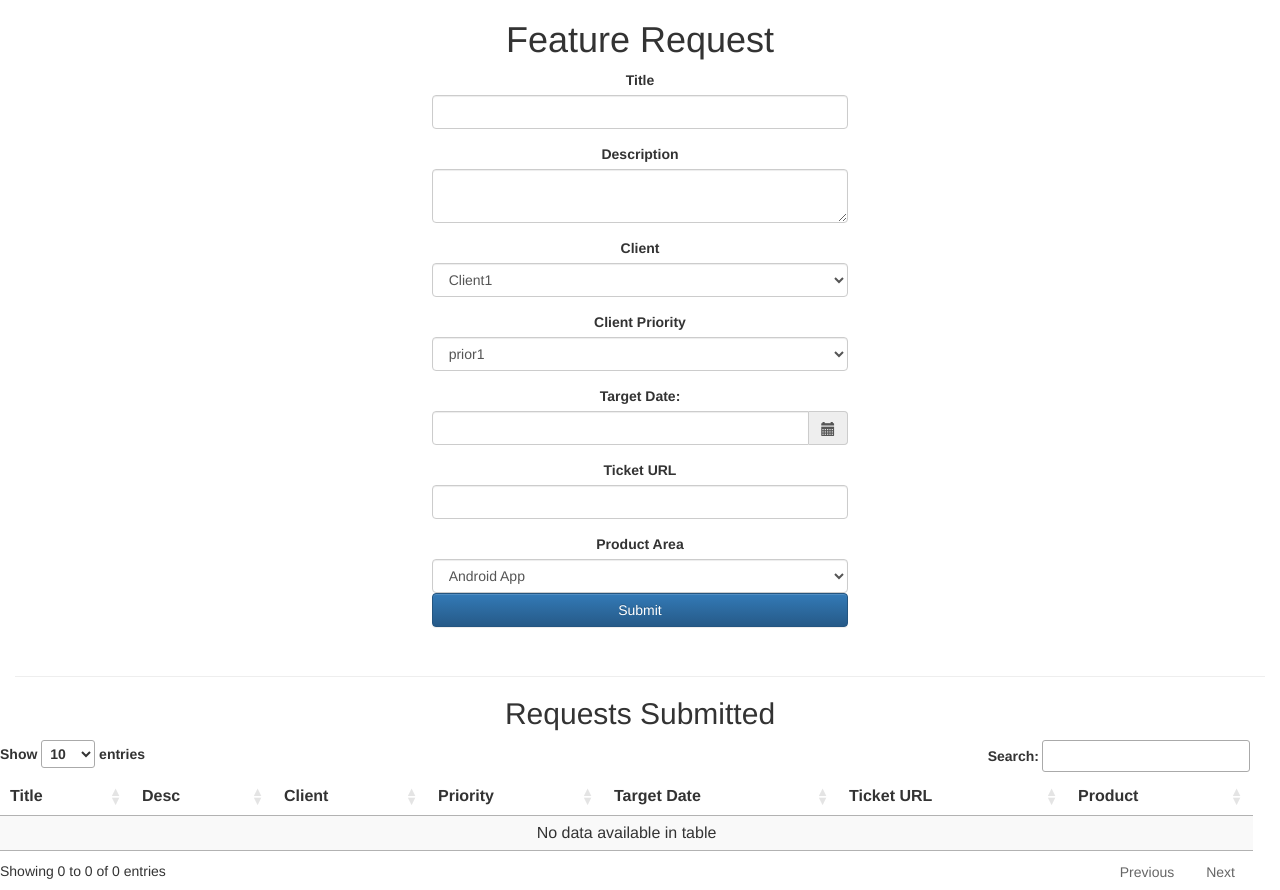
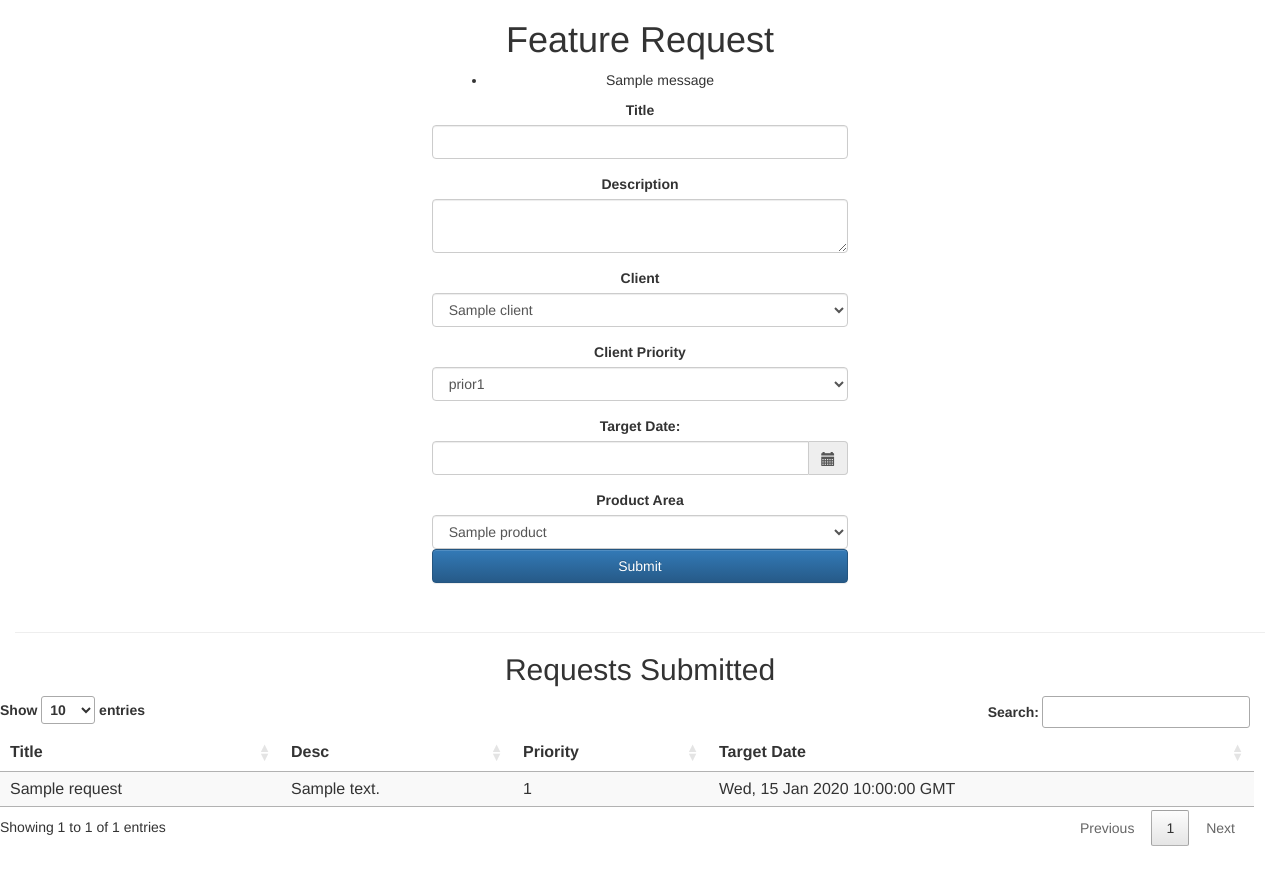
Before and after one commit to ahhda/FeatureRequestApp, a Flask app: page / in a window 1280 px wide. After the commit the page ends 846 px from the top, so only its background shows below. Run offline with Flask 2, Linux system fonts and the light colour scheme; tables that the repository leaves empty hold one stand-in row (values such as "Sample post"); one stand-in notice (Sample message) is shown; parts of the project's set-up code (start-up, migrations or seed data) failed here and were passed over; some libraries are stand-ins or nearby versions.

Commit message:
Added models, connected to datatables

```diff
--- a/app.py
+++ b/app.py
@@ -1,9 +1,8 @@
 from flask import Flask, jsonify, abort, request
-from flask import render_template
+from flask import render_template, flash, redirect, url_for
 from flask_sqlalchemy import SQLAlchemy
 from forms import RequestForm
 from datetime import datetime
-
 
 app = Flask(__name__)
 app.config.from_object('config')
@@ -11,6 +10,8 @@ db = SQLAlchemy(app)
 
 import models
 
+
+#This should come from db
 clients = [
     {
         'id': 1,
@@ -19,24 +20,33 @@ clients = [
     {
         'id': 2,
         'name': u'Client2',
+    },
+    {
+        'id': 5,
+        'name': u'Client5',
     }
 ]
 
 products = [
     {
         'id': 1,
-        'name': u'Android App',
+        'name': u'Policies',
     },
     {
         'id': 2,
-        'name': u'iPhone App',
+        'name': u'Billing',
     },
     {
         'id': 3,
-        'name': u'Web App',
+        'name': u'Claims',
+    },
+    {
+        'id': 5,
+        'name': u'Reports',
     }
 ]
 
+#Get priorities according to client
 priorities = [
     {
         'id': 1,
@@ -62,41 +72,48 @@ def hello():
 
 @app.route('/api/clients/', methods=['GET'])
 def get_clients():
-    return jsonify({'clients': clients})
+    clients = models.Client.query.all()
+    clients_list = [client.as_dict() for client in clients]
+    return jsonify({'clients': clients_list})
 
 @app.route('/api/products/', methods=['GET'])
 def get_products():
-    return jsonify({'products': products})
+    products = models.Product.query.all()
+    products_list = [product.as_dict() for product in products]
+    return jsonify({'products': products_list})
 
 @app.route('/api/priorities/<int:pr_id>', methods=['GET'])
 def get_priorities(pr_id):
     priority = [priority for priority in priorities if priority['id'] == pr_id]
+    if not priority:
+        return jsonify({})
     return jsonify({'priorities': priority[0]})
+
+@app.route('/api/all_requests/', methods=['GET'])
+def get_requests():
+    requests = models.ClientRequest.query.all()
+    request_list = [request.as_dict() for request in requests]
+    return jsonify({'requests': request_list})
 
 @app.route('/api/request/', methods=['POST'])
 def create_request():
     # if not request.json:
     #     abort(400)
     formData = request.form
-    form = RequestForm(description=formData['description'], title=formData['title'],
-        client_id=int(formData['client']), priority=int(formData['priority']), url=formData['url'],
+    form = models.ClientRequest(description=formData['description'], title=formData['title'],
+        client_id=int(formData['client']), priority=int(formData['priority']),
         target_date=datetime.strptime(formData['date'],'%Y-%m-%d'),
         product_id=int(formData['product']))
-    if form.validate() == False:
-        print "FALSE"
-        print form.errors
-    else:
-        print "TRUE"
-    print request.method
-    print "HELLLOO\n\n"
-    print request.data
-    print "HELLLOO\n\n"
-    print request.form
-    print "HELLLOO\n\n"
-    print request.form['description']
-    print request.form['date']
-    print "HELLLOO\n\n"
-    return jsonify({}), 201
+    # if form.validate() == False:
+    #     print "FALSE"
+    #     print form.errors
+    # else:
+    print "TRUE"
+    db.session.add(form)
+    db.session.commit()
+    flash(u'Request item was successfully created')
+    print "Request added"
+    return redirect(url_for('hello_world'))
 
 if __name__ == "__main__":
     app.run(debug=True)
--- a/forms.py
+++ b/forms.py
@@ -8,5 +8,4 @@ class RequestForm(Form):
     client_id = IntegerField('client_id', validators=[validators.required()])
     priority = IntegerField('priority', validators=[validators.required()])
     target_date = DateField('target_date', validators=[validators.required()])
-    url = TextField('url')
     product_id = IntegerField('product_id', validators=[validators.required()])
--- a/models.py
+++ b/models.py
@@ -8,25 +8,54 @@ class User(db.Model):
     def __repr__(self):
         return '<User %r>' % (self.title)
 
+class Client(db.Model):
+    id = db.Column(db.Integer, primary_key=True)
+    name = db.Column(db.String(120), index=True)
+    email = db.Column(db.String(120), index=True, unique=True)
+
+    def __init__(self, name, email):
+        self.name = name
+        self.email = email
+
+    def __repr__(self):
+        return '<Client %r>' % (self.name)
+
+    def as_dict(self):
+       return {c.name: getattr(self, c.name) for c in self.__table__.columns}
+
+class Product(db.Model):
+    id = db.Column(db.Integer, primary_key=True)
+    name = db.Column(db.String(120), index=True)
+
+    def __init__(self, name):
+        self.name = name
+
+    def __repr__(self):
+        return '<Product %r>' % (self.name)
+
+    def as_dict(self):
+       return {c.name: getattr(self, c.name) for c in self.__table__.columns}
+
 class ClientRequest(db.Model):
+    __tablename__ = 'client_request'
     id = db.Column(db.Integer, primary_key=True)
     title = db.Column(db.String(120))
     description = db.Column(db.Text)
     client_id = db.Column(db.Integer)
     priority = db.Column(db.Integer)
     target_date = db.Column(db.DateTime)
-    url = db.Column(db.Text)
     product_id = db.Column(db.Integer)
 
-    def __init__(self, id, title, description, client_id, priority,target_date,url,product_id):
-        self.id = id
+    def __init__(self, title, description, client_id, priority,target_date,product_id):
         self.title = title
         self.description = description
         self.client_id = client_id
         self.priority = priority
         self.target_date = target_date
-        self.url = url
         self.product_id = product_id
 
     def __repr__(self):
         return '<Request title %r>' % (self.title)
+
+    def as_dict(self):
+       return {c.name: getattr(self, c.name) for c in self.__table__.columns}
--- a/templates/request.html
+++ b/templates/request.html
@@ -90,6 +90,14 @@
             oTable = $("#table").DataTable({
                 "processing": true,
                 "serverSide": false,
+                "ajax": {
+                    "url": "./api/all_requests",
+                    "dataSrc": function ( json ) {
+                      console.log("HELLO");
+                      console.log(json.requests);
+                      return json.requests;
+                    }
+                },
                 // "ajax": "./api/requests.php/requests/datatable",
                 "columnDefs": [
                     {
@@ -103,10 +111,19 @@
                         "searchable": false
                     },
                     {
-                        "targets": [8],
+                        "targets": [6],
                         "visible": false
                     }
-                ]
+                ],
+                "columns": [
+                    { "data": "id" },
+                    { "data": "title" },
+                    { "data": "description" },
+                    { "data": "client_id" },
+                    { "data": "priority" },
+                    { "data": "target_date" },
+                    { "data": "product_id" }
+                  ]
             });
 
         });
@@ -119,6 +136,16 @@
 <div class="container-fluid">
     <div class="text-center col-md-4 col-md-offset-4">
         <h1>Feature Request</h1>
+
+        {% with messages = get_flashed_messages() %}
+        {% if messages %}
+        <ul class=flashes>
+            {% for message in messages %}
+            <li>{{ message }}</li>
+            {% endfor %}
+        </ul>
+        {% endif %}
+        {% endwith %}
 
         <form action="api/request/" method="post" role="form">
             {{ form.hidden_tag() }}
@@ -167,18 +194,13 @@
             </div>
             <div class="row">
                 <div class="form-group">
-                    <label for="url">Ticket URL</label>
-                    <input type="text" name="url" class="form-control"/>
-                </div>
-            </div>
-            <div class="row">
-                <div class="form-group">
                     <label for="nama">Product Area</label>
                     <select name="product"
                             data-bind="options: products, optionsText:'text', optionsValue:'value'"
                             class="form-control">
                 </div>
             </div>
+            <br/><br/>
             <div class="row">
                 <div class="form-group">
                     <div class="">
@@ -203,12 +225,11 @@
                 <th>Title</th>
                 <th>Desc</th>
                 <th>client_id</th>
-                <th>Client</th>
+                <!-- <th>Client</th> -->
                 <th>Priority</th>
                 <th>Target Date</th>
-                <th>Ticket URL</th>
                 <th>product_id</th>
-                <th>Product</th>
+                <!-- <th>Product</th> -->
             </tr>
             </thead>
         </table>
```
Also changed, not shown: 2 other files.
